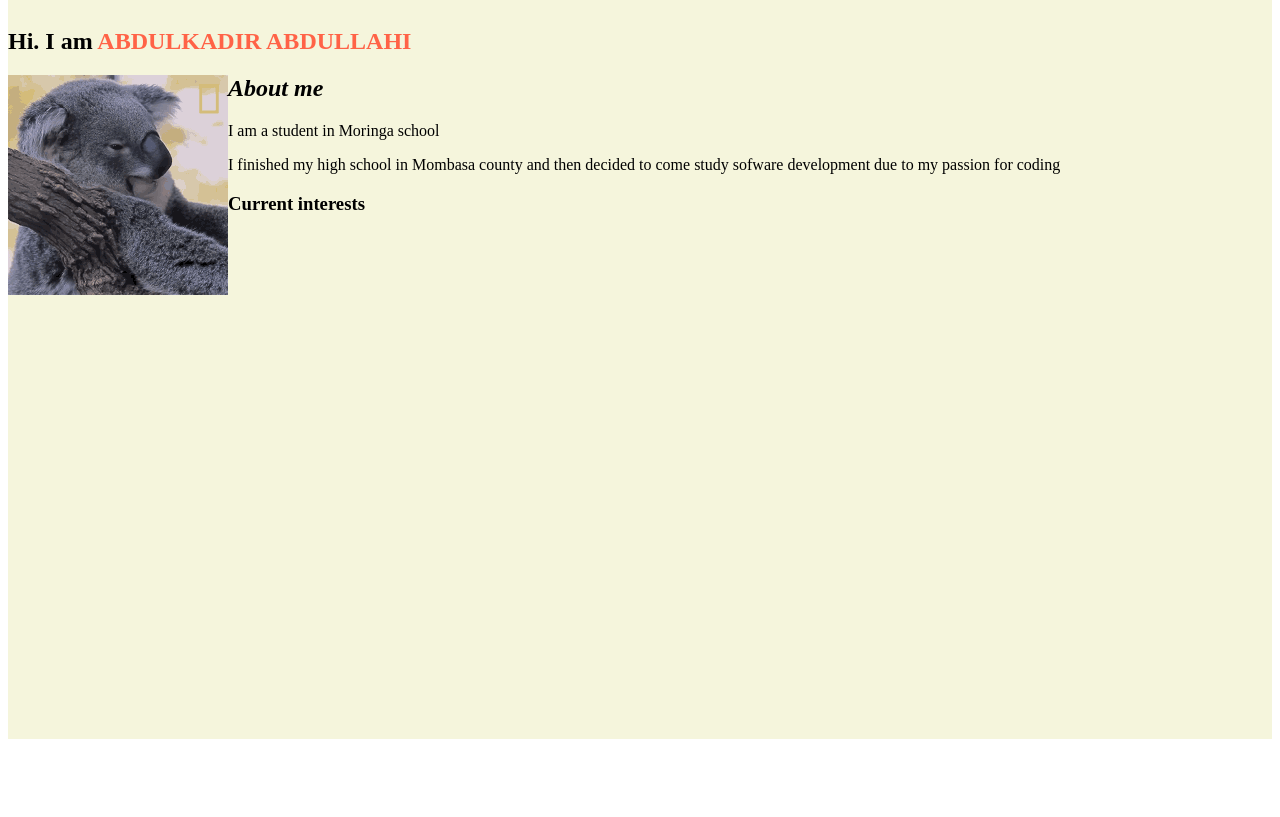
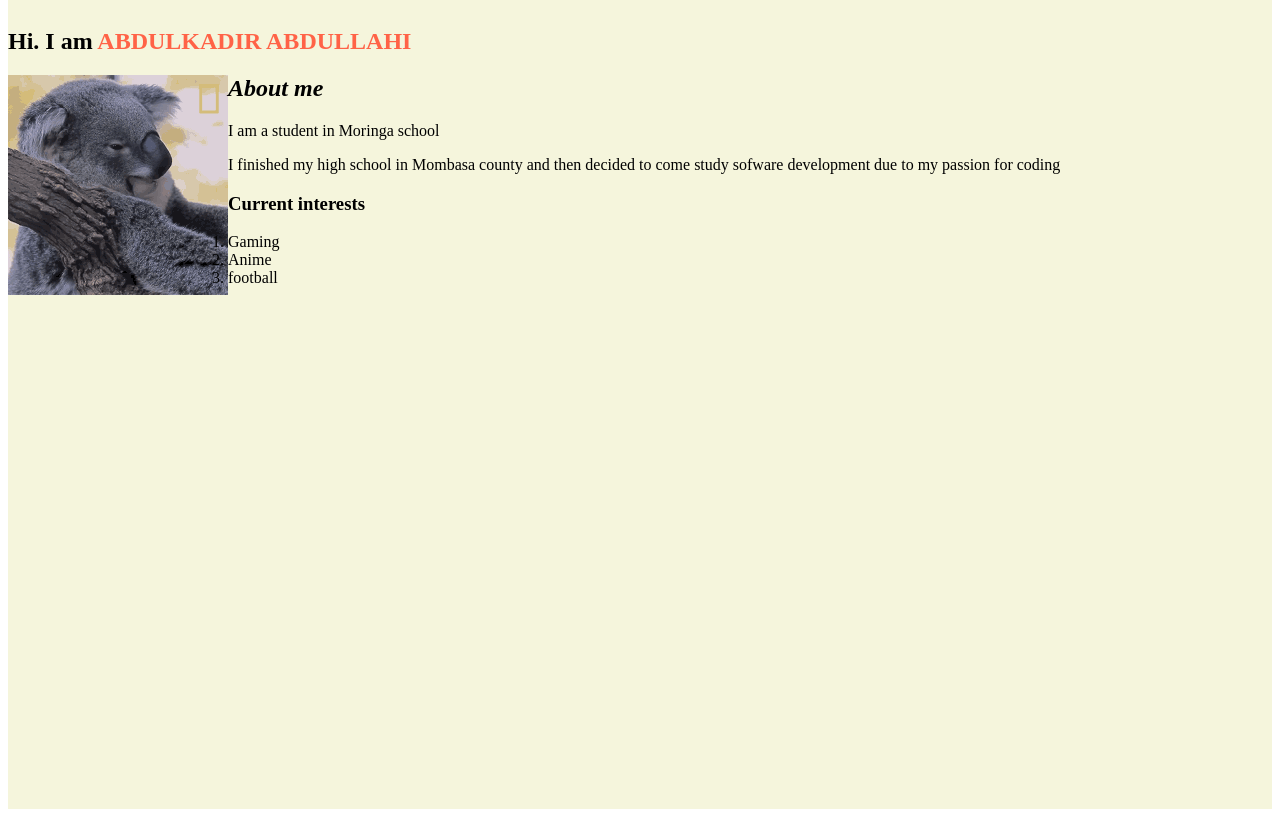
Before and after one commit to abdiali2021/port, a plain HTML site: page index.html in a window 1280 px wide. Shown: the part 128-945 px from the top of the page. Before the commit the page ends 875 px from the top, so only its background shows below. Drawn offline with Linux system fonts and the light colour scheme.

Commit message:
add ol of current interests

```diff
--- a/index.html
+++ b/index.html
@@ -33,6 +33,11 @@
             <p>I finished my high school in Mombasa county and then decided to come study sofware development due to my passion for coding</p>
 
             <h3>Current interests</h3>
+              <ol>
+                  <li>Gaming</li>
+                  <li>Anime</li>
+                  <li>football</li>
+              </ol>
 
 
 
```
